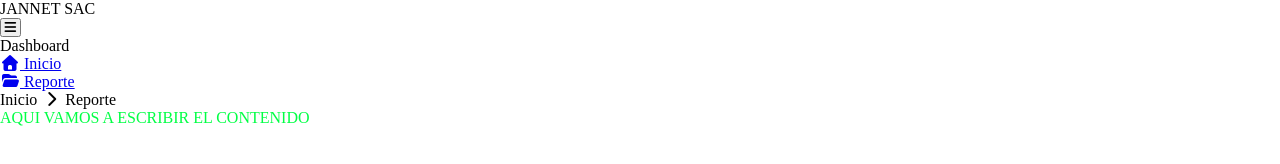
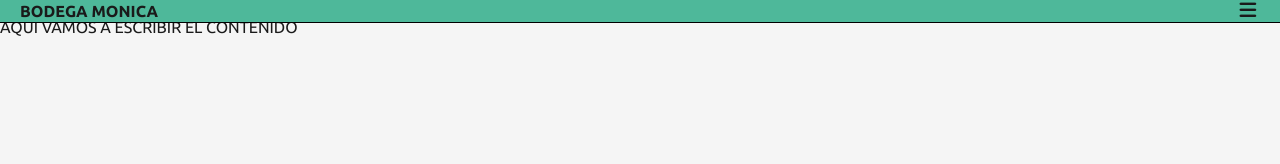
Before and after one commit to Diego30k-tec/Java_Web_Bodega_Monica, a plain HTML site: page dashboard.htm in a window 1280 px wide. Drawn offline with Linux system fonts and the light colour scheme.

Commit message:
20_03_26
Hecho en clase

```diff
--- a/dashboard.css
+++ b/dashboard.css
@@ -1,5 +1,4 @@
-@import url('https://fonts.googleapis.com/css2?family=Poppins:ital,wght@0,100;0,200;0,300;0,400;0,500;0,600;0,700;0,800;0,900;1,100;1,200;1,300;1,400;1,500;1,600;1,700;1,800;1,900&display=swap');
-
+@import url('https://fonts.googleapis.com/css2?family=Nunito:ital,wght@0,200..1000;1,200..1000&family=Ubuntu:ital,wght@0,300;0,400;0,500;0,700;1,300;1,400;1,500;1,700&display=swap');
 /*Editemos todo*/
 *{
     margin: 0 ;
@@ -8,8 +7,91 @@
 }
 
 :root{
-    --bg: #f5f5f5;  /*backbround o fondo de la pagina*/
-    --text: #00ff44; /*#1a1a1a; color del texto principal*/
+    --bg: #f5f5f5;                  /*backbround o fondo de la pagina*/
+    --text: #1a1a1a;                /*#1a1a1a; color del texto principal*/
+    --sidebar-w: 220px;                /*Ancho del menú (sidebar) izquierda*/
+    --sidebar-icons: 64px;             /*Solo se muestra en la table el icono*/
+    --sidebar-bg: #4eb89a;          /*Color del fondo el sidebar*/ /**/
+    --siderbar-line: rgb(0, 0, 0.15);
+    --muted: #2A9C7B;               /*Texto-Secundario*/
+}
+
+body{
+    font-family: Ubuntu;
+    background-color: var(--bg); /*Color de fondo*/
+    color: var(--text); /*Color de texto*/
+}
+
+/*Empezamos a editar el SIDEBAR*/
+.topbar{
+    display: flex;                      /*si esto exite funciona 1 y 2*/
+    align-items: center;                /*1*/
+    justify-content: space-between;      /*2*/  /*Separación de esquina a equina*/
+    padding: 0 20px;
+    height: 56xp;
+    background-color: var(--sidebar-bg);
+    border-bottom: 1px solid var(--siderbar-line);
+    position: fixed;                      /*que que fijo en un lugar, no permite scrolear */
+    top: 0;
+    left: 0;
+    width: 100%;
+    z-index: 200;
+}
+
+.topbar .title-business{
+    font-size: 1rem;    /*16px*/
+    font-weight: 600;
+    color: var(--text);
+}
+
+.hamburger{
+    background: none;
+    border: none;
+    cursor: pointer;
+    font-size: 1.2em;   /*19.2px*/
+    color: var(--text)
+}
+
+.overlay{
+    display: none;
+    position: fixed;
+    inset: 0;   /*top, buttom, rigth, left*/
+    background-color: rgb(0,0,0,0.3);
+    z-index: 150;
+}
+
+/*Esto funcionara a la hora de programar en JS*/
+.overlay.show{
+    display: block;
+}
+
+/*SIDE-BAR - VENTANA IZQUIERDA*/
+.sidebar{
+    position: fixed;
+    top: 0;
+    left: -100%;
+    width: var(--sidebar-w);    /*Ancho 220px*/
+    height: 100vh;
+    background-color: var(--sidebar-bg);
+    border: 1px solid var(--siderbar-line);
+    display: flex;
+    flex-direction: column;
+    z-index: 160;
+    transition: left 0.25 ease; /*ANIMACION*/
+    padding: 24px;
+}
+
+/*Esto se va activar con javascript*/
+.sidebar.open{
+    left: 0;
+}
+
+.sidebar-logo{
+    padding: 0 20px 24px;
+    font-size: 1rem;
+    font-weight: 600;
+    border-bottom: 1px solid var(--siderbar-line);
+    margin-bottom: 16px;
 }
 
 .main-content{
--- a/dashboard.htm
+++ b/dashboard.htm
@@ -8,13 +8,13 @@
     <link rel="stylesheet" href="dashboard.css">
 </head>
 <body>
-    <!-- SIDE BAR-->
+    <!-- SIDE BAR MOVIL-CELULAR -->
      <div class="topbar">
             <div class="title-business">
-                <span>JANNET SAC</span>
+                <span>BODEGA MONICA</span>
             </div>
             <div class="btn-menu">
-                <button>
+                <button class="hamburger">
                     <i class="fa-solid fa-bars"></i>
                 </button>
             </div>
```
Also changed, not shown: 2 other files.
